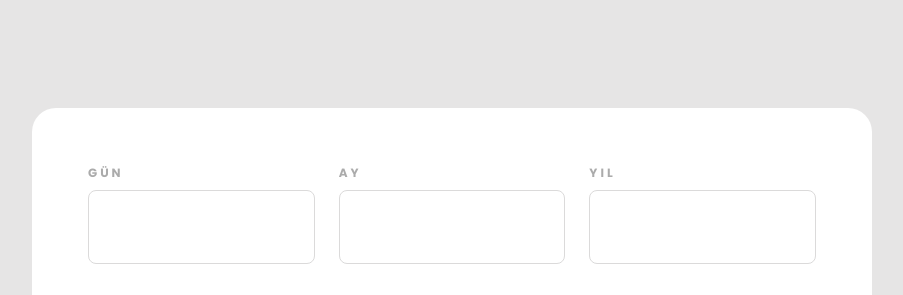
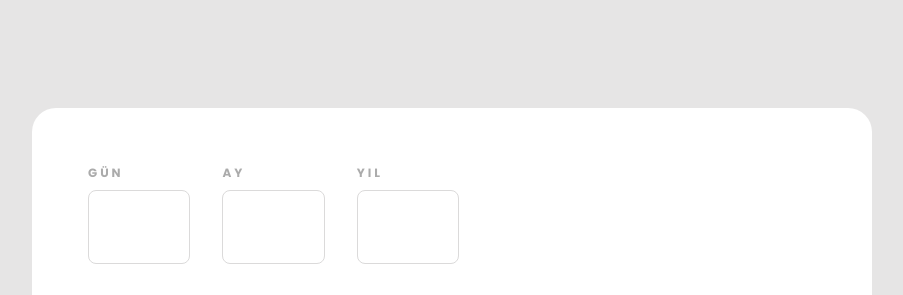
Before and after one commit to dursunkokturk/React-JS-Project-Age-Calculator, a React (Vite) app: page / in a window 1280 px wide. Shown: the top 295 px of the page, without its empty margins (188-1091 px from the left). Built offline with nearby package versions, Linux system fonts and the light colour scheme.

Commit message:
src klasoru icindeki app.jsx component icinde birthday div'inde desktop gorunum icin css duzenlemesi yapildi

```diff
--- a/src/App.css
+++ b/src/App.css
@@ -21,7 +21,8 @@ body {
   display: flex;
   flex-direction: column;
   background: #fff;
-  width: min(343px, calc(100% - 32px));
+  width: 100%;
+  max-width: 343px;
   margin-block: 88px;
   margin-inline: auto;
   padding: 48px 24px;
@@ -115,30 +116,34 @@ span {
 @media(min-width:1109px) {
   .container {
     --radius-corner: 200px;
-
-    width: min(840px, calc(100% - 64px));
+    width: 840px;
+    max-width: none;
     padding: 56px;
   }
 
   .birthday {
     width: 100%;
-    gap: 24px;
+    gap: 32px;
     margin-bottom: 64px;
-    /* width: fit-content; */
+
+    display: flex;
+    justify-content: flex-start;
   }
 
   .field {
     display: flex;
     flex-direction: column;
     gap: 8px;
-    flex: 1;
+    flex: unset;
   }
 
-  .field-middle{
+  /* .field-middle{
     padding-inline: 32px;
-  }
+  } */
 
   input {
+    /* width: 100%; */
+    width: clamp(90px, 8vw, 120px);
     font-size: 32px;
     /* min-width: 160px; */
     padding: 12px 16px;
@@ -147,9 +152,7 @@ span {
   .action {
     display: flex;
     justify-content: flex-end;
-    /* butonu sağa yasla */
     translate: 0 -32px;
-    /* separator'ın üstüne taşı */
     margin-bottom: calc(-32px + 16px);
   }
 
```
